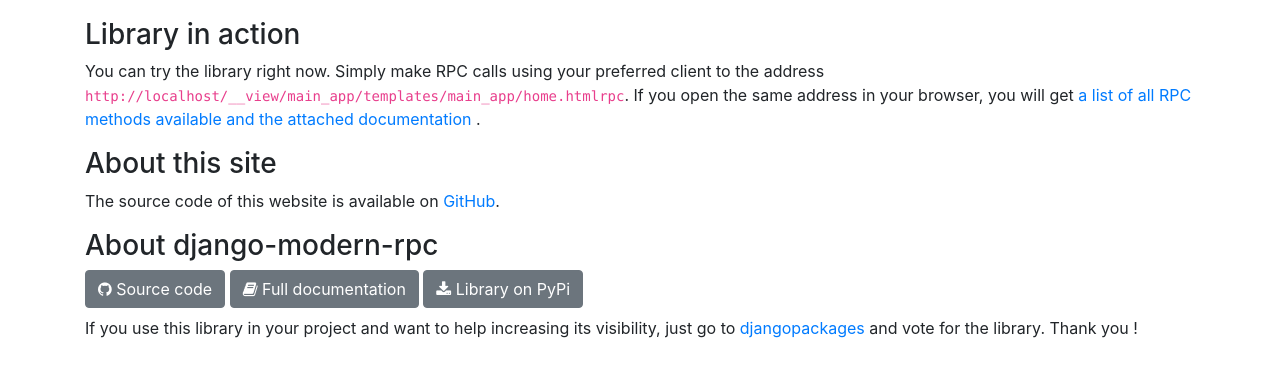
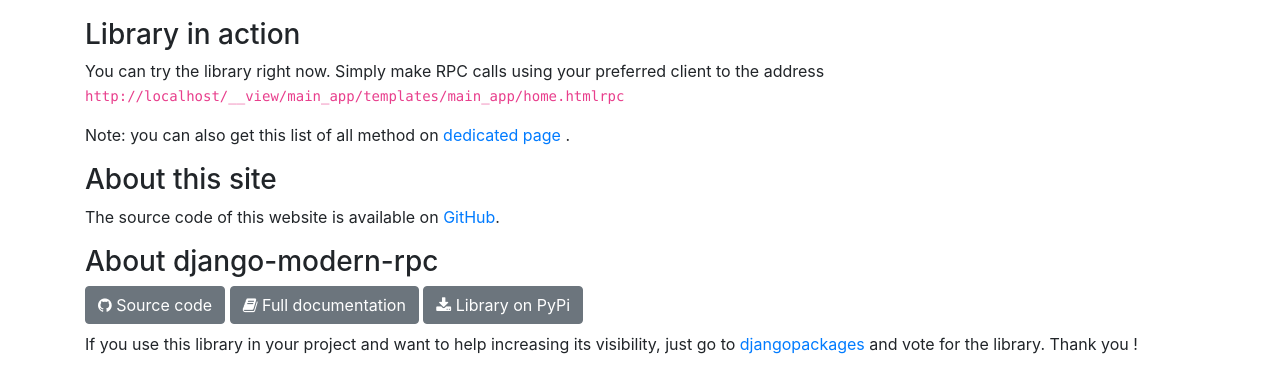
Before and after one commit to alorence/modernrpc_demo, a Django app: template main_app/templates/main_app/home.html in a window 1280 px wide. Shown: the part 160-547 px from the top of the page. Run offline with Django 3.2, Linux system fonts and the light colour scheme; the template is opened without the code that fills it, so the values that code supplies are empty; some libraries are stand-ins or nearby versions.

Commit message:
Display methods on hme page

```diff
--- a/main_app/templates/main_app/home.html
+++ b/main_app/templates/main_app/home.html
@@ -32,9 +32,14 @@
 
         <p>
             You can try the library right now. Simply make RPC calls using your preferred client to the address
-            <code>{{ request.build_absolute_uri }}rpc</code>. If you open the same address in your browser, you will get
+            <code>{{ request.build_absolute_uri }}rpc</code>
+        </p>
+
+        {% include 'modernrpc/doc_accordion_method_list.html' %}
+
+        <p>Note: you can also get this list of all method on
             <a href="{{ request.build_absolute_uri }}rpc" title="RPC methods documentation">
-                a list of all RPC methods available and the attached documentation
+                dedicated page
             </a>.
         </p>
 
--- a/main_app/urls.py
+++ b/main_app/urls.py
@@ -6,5 +6,5 @@
 
 urlpatterns = [
     url(r'^$', HomePageView.as_view()),
-    url(r'^rpc', RPCEntryPoint.as_view(enable_doc=True)),
+    url(r'^rpc', RPCEntryPoint.as_view(enable_doc=False)),
 ]
--- a/main_app/views.py
+++ b/main_app/views.py
@@ -1,5 +1,6 @@
 import modernrpc
 from django.views.generic.base import TemplateView
+from modernrpc.core import get_all_methods
 
 
 class HomePageView(TemplateView):
@@ -8,6 +9,7 @@
     def get_context_data(self, **kwargs):
         ctx = super(HomePageView, self).get_context_data(**kwargs)
         ctx.update({
-            'modernrpc_version': modernrpc.__version__
+            'modernrpc_version': modernrpc.__version__,
+            'methods': get_all_methods(sort_methods=True),
         })
         return ctx
```
